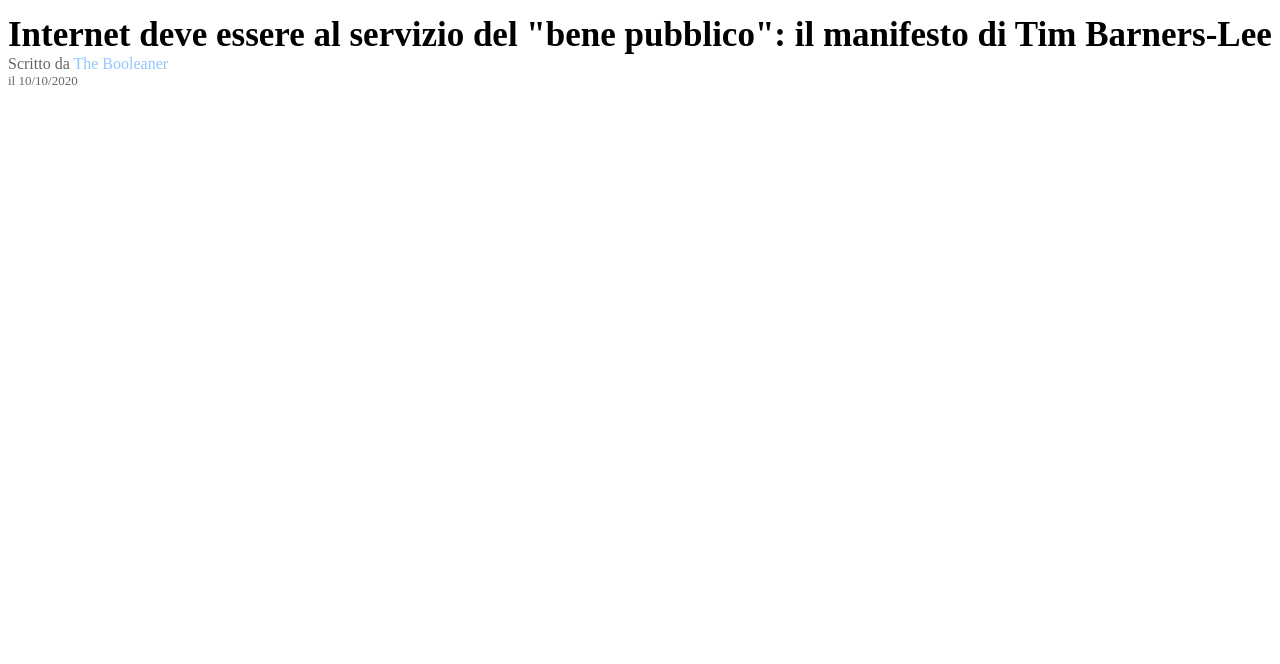
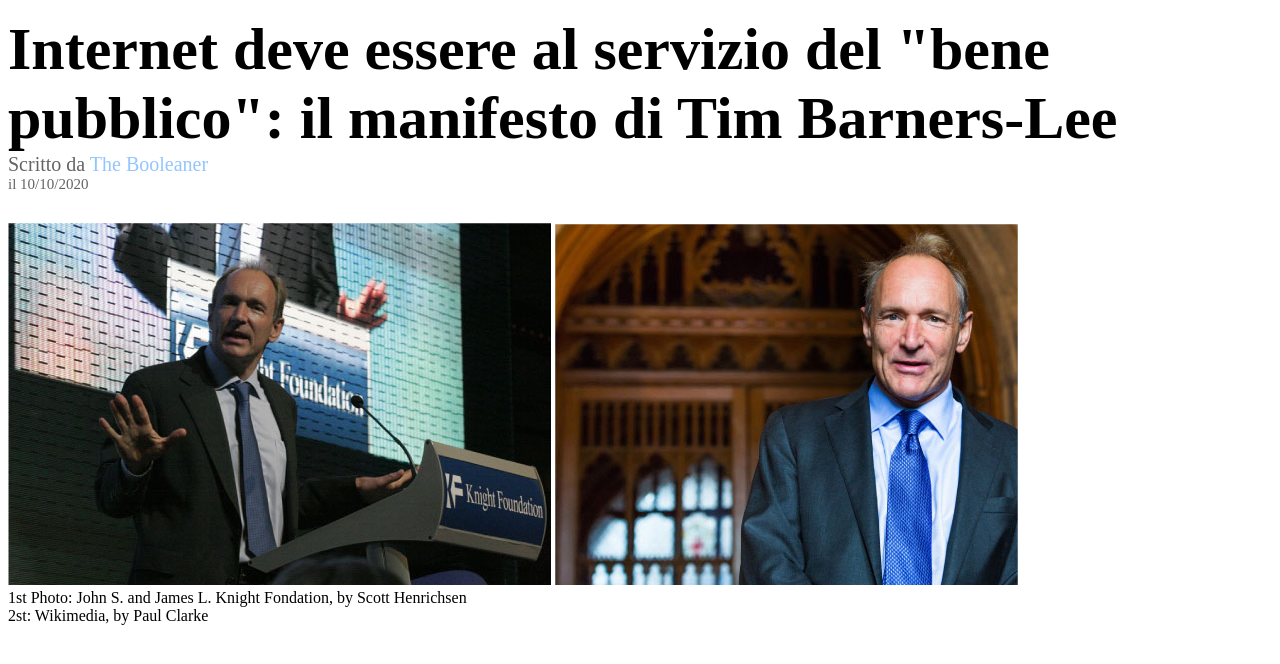
Before and after one commit to ericaostini/html-css-booleaner, a plain HTML site: page index.html in a window 1280 px wide. Shown: the part 82-746 px from the top of the page. Drawn offline with Linux system fonts and the light colour scheme.

Commit message:
section photo

```diff
--- a/css/style.css
+++ b/css/style.css
@@ -1,10 +1,9 @@
 /* regole css */
 
-img{
+.heading img{
     width: 15%;
     height: 70px;
 }
-
 .heading{
     background-image: url("../img/pattern.png");
     background-color: rgb(78, 160, 255);
@@ -13,7 +12,7 @@
 }
 
 h1{
-    font-size: 35px;
+    font-size: 60px;
     margin-top: 15px;
     margin-bottom: 0;
 }
@@ -21,6 +20,7 @@
 p{
     color: rgba(0, 0, 0, 0.608);
     margin: 0;
+    font-size: 20px;
 }
 
 #booleaner{
@@ -28,5 +28,14 @@
 }
 
 #data{
-    font-size: small;
+    font-size: 15px;
+    margin-bottom: 30px;
 }
+
+.barners{
+    width: 80%;
+}
+
+figure{
+    margin: 0;
+}
--- a/index.html
+++ b/index.html
@@ -26,7 +26,12 @@
     <!-- main -->
     <main>
         <!-- foto -->
-        <section></section>
+        <section class="barners">
+            <img src="/img/tim-1.jpg" alt="Tim Barners-Lee1">
+            <img src="/img/tim-2.jpg" alt="Tim Barners-Lee2">
+            <figure>1st Photo: John S. and James L. Knight Fondation, by Scott Henrichsen</figure>
+            <figure>2st: Wikimedia, by Paul Clarke</figure>
+        </section>
 
         <!-- testo + elenco -->
         <section></section>
```
